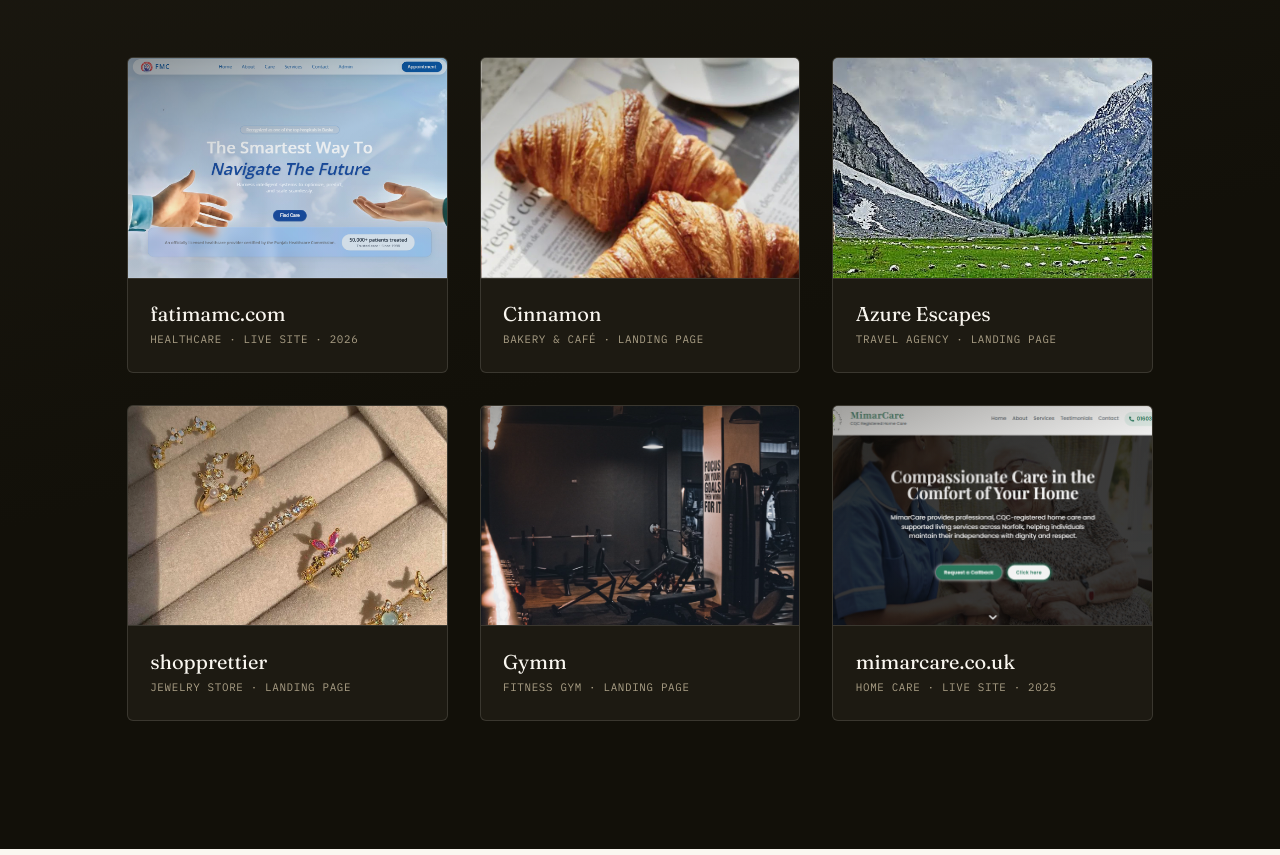
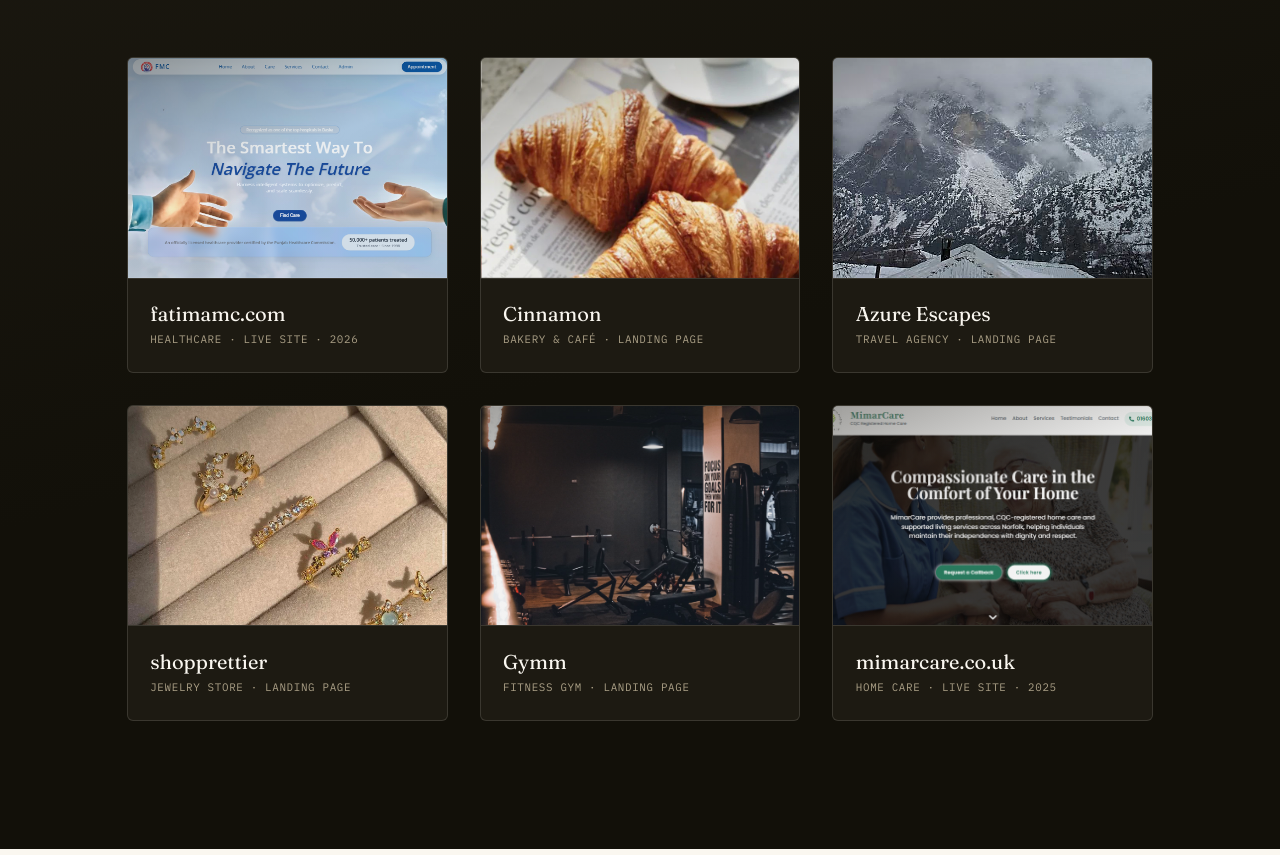
Before and after one commit to fatimaaazeem/fatimaazeem.github.io, a plain HTML site: page index.html in a window 1280 px wide. Shown: the part 3707-4562 px from the top of the page. Drawn offline with Linux system fonts and the light colour scheme.

Commit message:
Update index.html

```diff
--- a/index.html
+++ b/index.html
@@ -801,7 +801,7 @@
           </div>
         </a>
         <a class="work-card" href="azure-escapes.html" target="_blank" rel="noopener">
-          <div class="work-shot" style="background-image:linear-gradient(160deg, rgba(18,16,9,0.4), rgba(18,16,9,0.05) 45%), url('swat-valley.jpg'); background-size:cover; background-position:center;"></div>
+          <div class="work-shot" style="background-image:linear-gradient(160deg, rgba(18,16,9,0.4), rgba(18,16,9,0.05) 45%), url('snow-village.jpg'); background-size:cover; background-position:center;"></div>
           <div class="work-info">
             <h3>Azure Escapes</h3>
             <p>Travel Agency · Landing Page</p>
```
